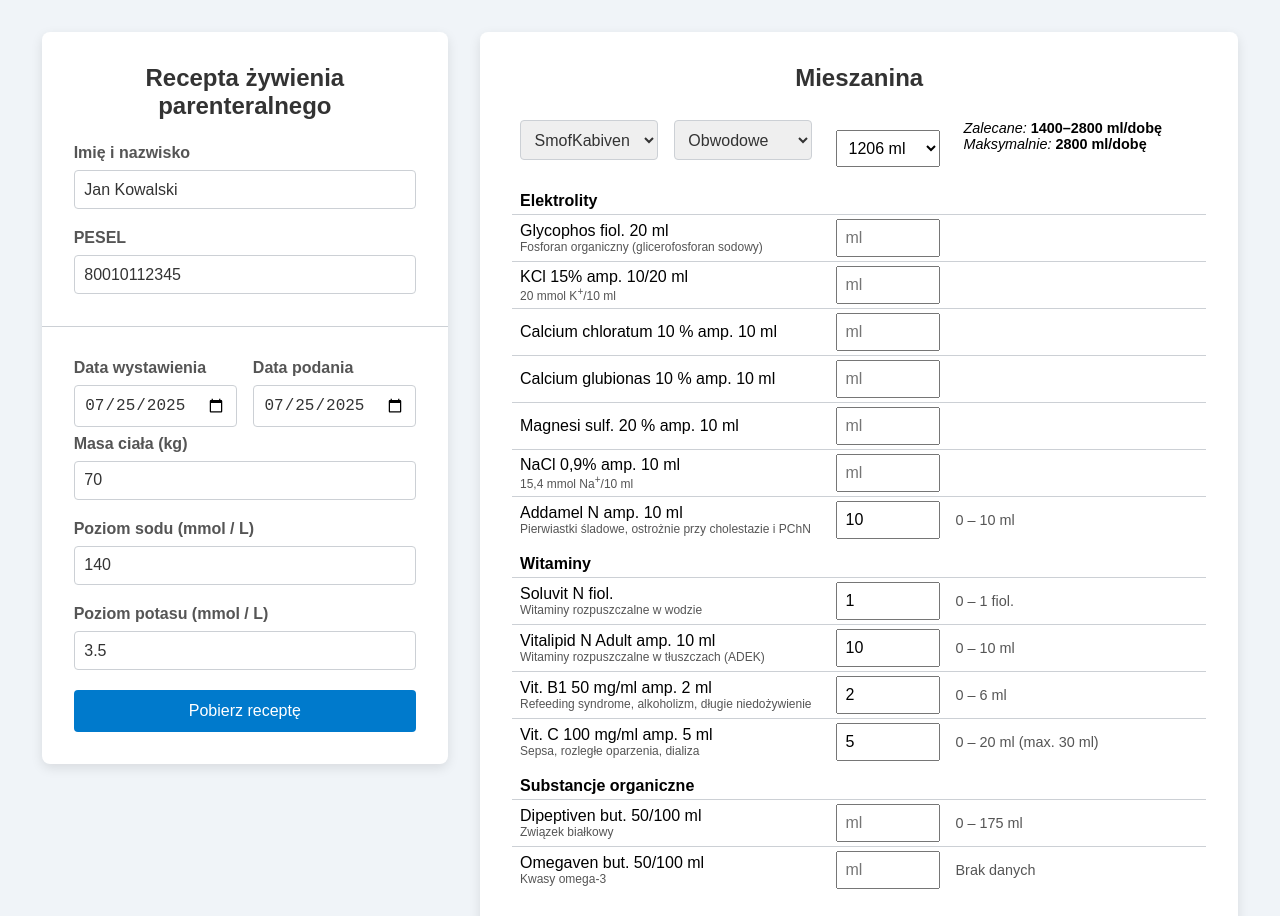
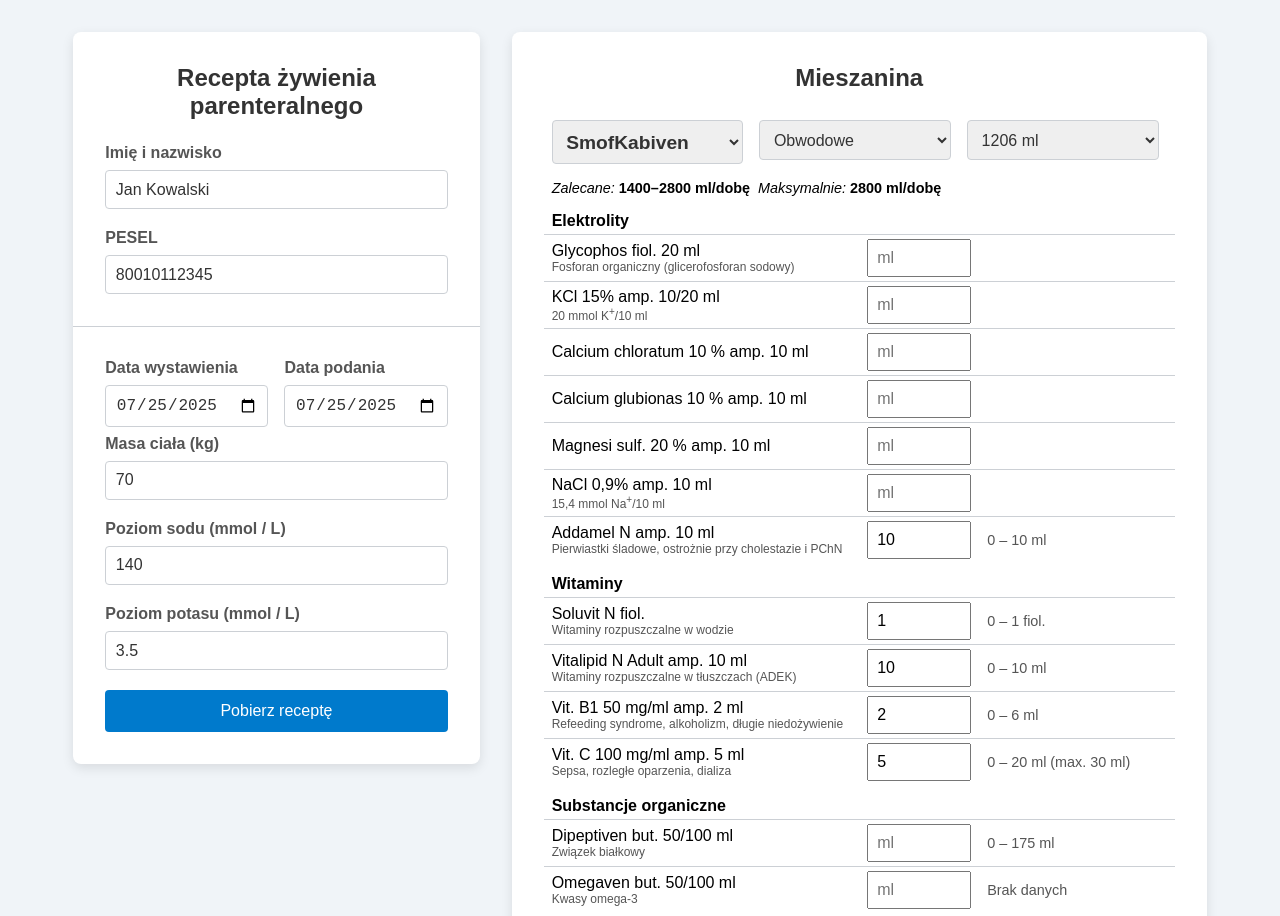
Before and after one commit to macpiek/parenteral_nutrition_generator, a plain HTML site: page index.html in a window 1280 px wide. Shown: the top 916 px of the page. Drawn offline with nearby package versions, Linux system fonts and the light colour scheme.

Commit message:
Display dosing below bag selectors

```diff
--- a/index.html
+++ b/index.html
@@ -75,7 +75,7 @@
 
         <!-- wybrany worek + dawkowanie + kcal -->
         <tr>
-          <td class="label">
+          <td class="label" colspan="3">
             <div class="form-row bag-select-row">
               <div class="form-group">
                 <select id="productType">
@@ -89,12 +89,14 @@
                   <option value="centralne">Centralne</option>
                 </select>
               </div>
+              <div class="form-group">
+                <select id="bagVolume"></select>
+              </div>
             </div>
-          </td>
-          <td class="input"><select id="bagVolume"></select></td>
-          <td class="dosing">
-            <em>Zalecane: </em><strong><span id="reqMin">0</span>–<span id="reqMax">0</span> ml/dobę</strong><br>
-            <em>Maksymalnie: </em><strong><span id="reqAbsMax">0</span> ml/dobę</strong>
+            <div class="dosing">
+              <em>Zalecane: </em><strong><span id="reqMin">0</span>–<span id="reqMax">0</span> ml/dobę</strong>
+              &nbsp;<em>Maksymalnie: </em><strong><span id="reqAbsMax">0</span> ml/dobę</strong>
+            </div>
           </td>
         </tr>
 
--- a/style.css
+++ b/style.css
@@ -173,10 +173,14 @@
 
 /* blok dawkowania przy worku */
 .dosing{
-  display:inline-block;
-  margin-left:8px;
+  margin-top:0.5rem;
   font-size:0.9em;
-  vertical-align:middle;
+}
+
+/* wyróżniony wybór worka */
+#productType{
+  font-size:1.2rem;
+  font-weight:bold;
 }
 
 /* zakresy dodatków */
```
